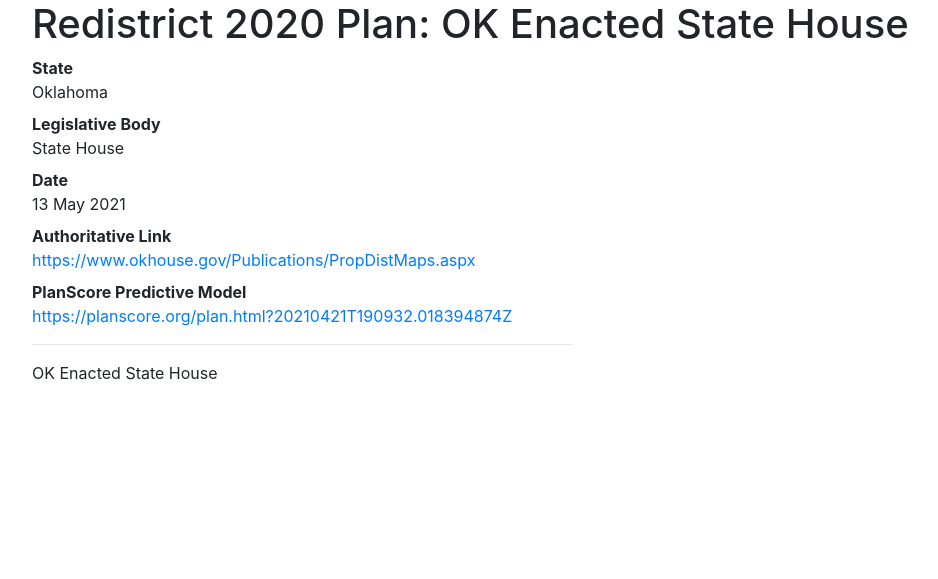
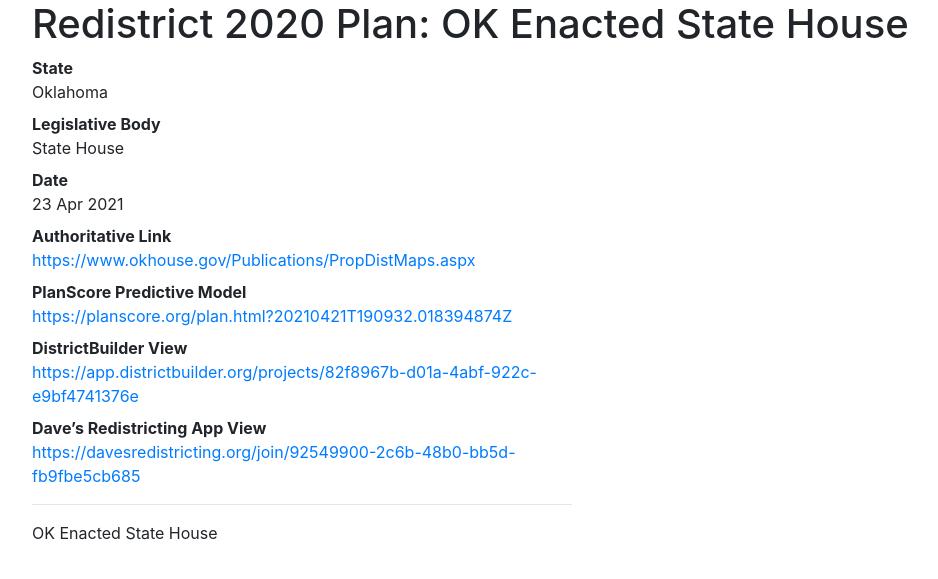
Before and after one commit to PlanScore/Redistrict2020, a Jekyll site: the page built from _plans/OK-2021-04-state-house.md, in a window 1280 px wide. Shown: the top 579 px of the page, without its empty margins (53-991 px from the left). Built offline with Jekyll 4.4.1, drawn with Linux system fonts in a browser that asks for light colours; nearby versions of some CDN libraries.

Commit message:
OK plan links added

```diff
--- a/_plans/OK-2021-04-state-house.md
+++ b/_plans/OK-2021-04-state-house.md
@@ -2,10 +2,12 @@
 state: Oklahoma
 title: OK Enacted State House
 body: State House
-date: 2021-05-13
+date: 2021-04-23
 authoritative_link: https://www.okhouse.gov/Publications/PropDistMaps.aspx
 planscore_link: https://planscore.org/plan.html?20210421T190932.018394874Z
 predecessor_link: https://planscore.org/oklahoma/#!2012-plan-statehouse-eg
+districtbuilder_link: https://app.districtbuilder.org/projects/82f8967b-d01a-4abf-922c-e9bf4741376e
+davesredist_link: https://davesredistricting.org/join/92549900-2c6b-48b0-bb5d-fb9fbe5cb685
 shapefile_file: /files/OK-2021-04-state-house/OK-Proposed_HD_20210423.zip
 simplegeojson_file: /files/OK-2021-04-state-house/preview.geojson
 
```
Also changed, not shown: _plans/OK-2021-04-state-senate.md (+2 -0 lines).
